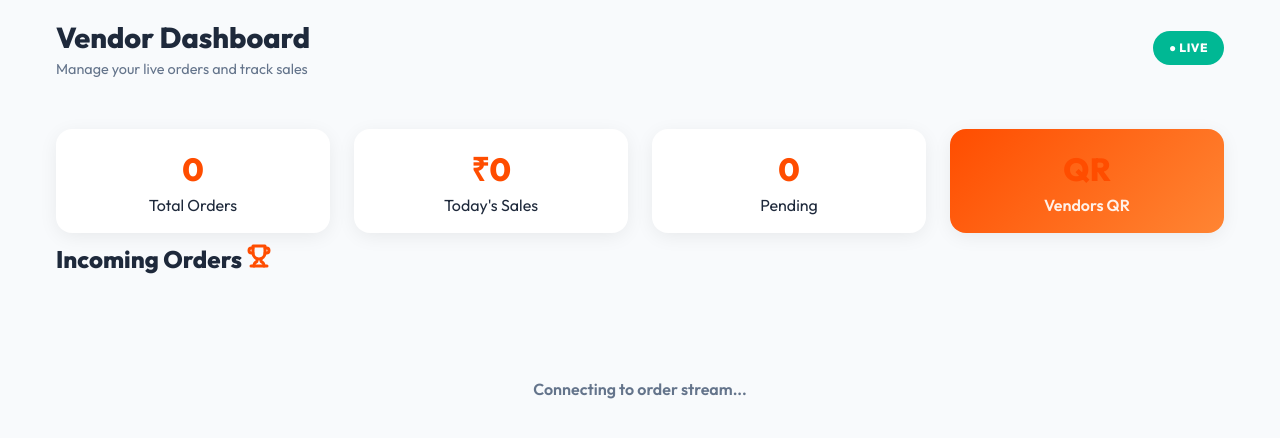
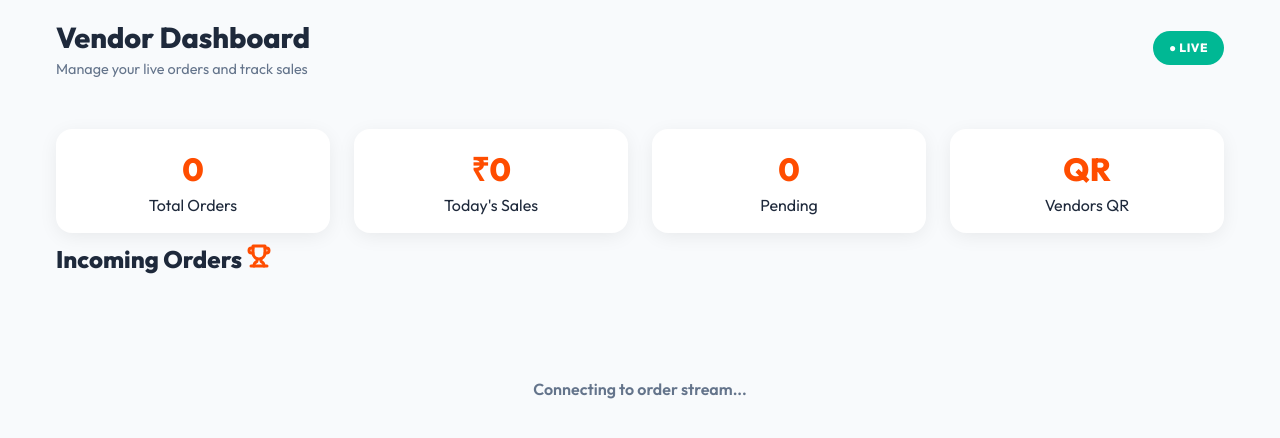
Before and after one commit to rizlopes2005-create/Vendor-QR-system, a website: page frontend/vendor.html in a window 1280 px wide. Drawn offline with Linux system fonts and the light colour scheme; no server answers; a script that the page names is missing.

Commit message:
UI: Styling update for Vendors QR card to match other stats

```diff
--- a/frontend/vendor.html
+++ b/frontend/vendor.html
@@ -36,11 +36,10 @@
                 <span class="stat-value" id="order-count-badge">0</span>
                 <span class="stat-label">Pending</span>
             </div>
-            <!-- QR Shortcut Button in Stats Grid -->
-            <div class="stat-card" onclick="openQRModal()"
-                style="cursor: pointer; background: var(--primary-gradient); color: white; border: none; transition: 0.3s; transform: scale(1);">
+            <!-- QR Shortcut Button in Stats Grid (Standard Styled) -->
+            <div class="stat-card" onclick="openQRModal()" style="cursor: pointer; transition: 0.3s;">
                 <span class="stat-value">QR</span>
-                <span class="stat-label" style="color: rgba(255,255,255,0.9); font-weight: 600;">Vendors QR</span>
+                <span class="stat-label">Vendors QR</span>
             </div>
         </div>
 
```
